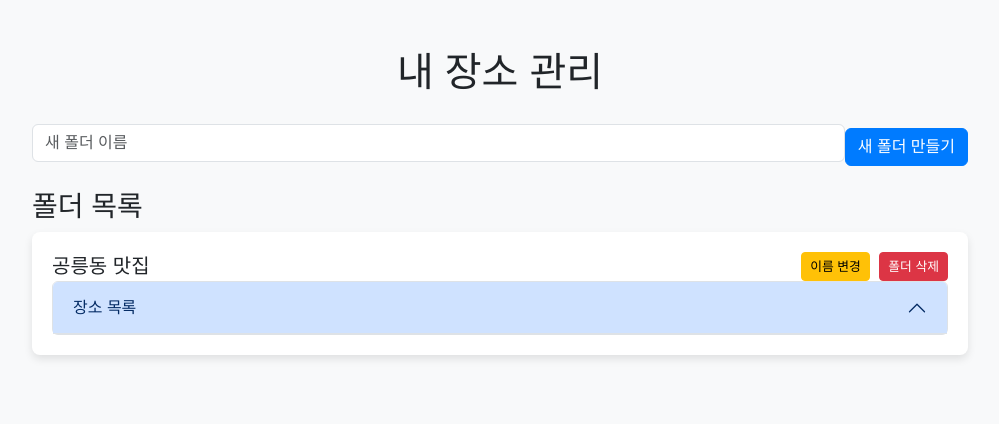
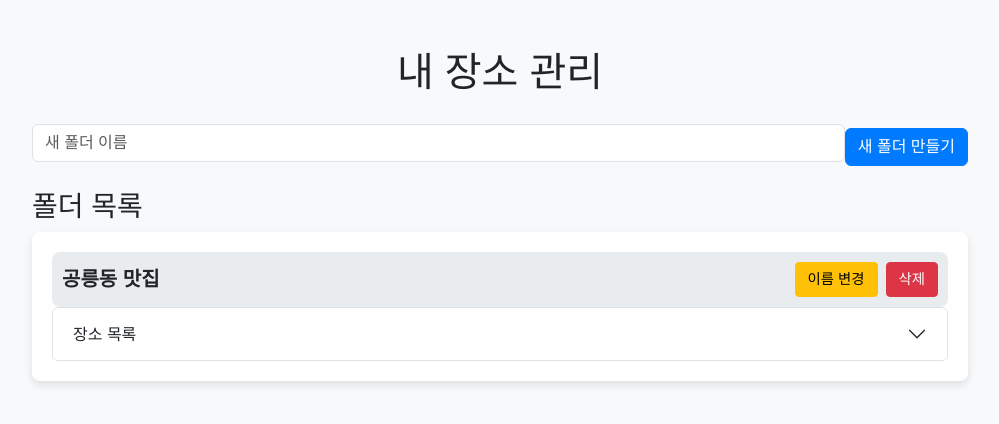
Before and after one commit to ghost-98/PersonalPlace, a Flask app: page /my_places in a window 1280 px wide. Shown: the part 56-480 px from the top of the page, without its empty margins (140-1139 px from the left). Run offline with Flask 3, Linux system fonts and the light colour scheme; a user stored in the database is signed in; data comes from the database, SQL or seed files in the repository; both versions use the stored data as it was after the commit.

Commit message:
feat:design my places management page and make confirm popup when delete folder or places

```diff
--- a/app/templates/main/my_places.html
+++ b/app/templates/main/my_places.html
@@ -31,12 +31,27 @@
             display: flex;
             justify-content: space-between;
             align-items: center;
+            padding: 10px;
+            background-color: #e9ecef;
+            border-radius: 8px;
+            cursor: pointer;
+            transition: background-color 0.3s ease;
+        }
+        .folder-header:hover {
+            background-color: #dee2e6;
         }
         .folder-header h5 {
+            font-size: 1.25rem;
+            font-weight: bold;
             margin: 0;
         }
+        .folder-actions {
+            display: flex;
+            gap: 8px;
+        }
         .folder-actions button {
-            margin-left: 5px;
+            padding: 6px 12px;
+            font-size: 0.9rem;
         }
         .accordion-button {
             font-size: 1rem;
@@ -49,9 +64,6 @@
             padding: 10px;
             max-height: 300px;
             overflow-y: auto;
-        }
-        .btn-warning, .btn-danger {
-            font-size: 0.8rem;
         }
         .folder-input-group {
             display: flex;
@@ -69,9 +81,6 @@
         .place-item button {
             margin-left: 10px;
         }
-        .delete-selected-btn {
-            margin-top: 20px;
-        }
     </style>
 </head>
 <body>
@@ -85,7 +94,6 @@
             <div class="collapse navbar-collapse" id="navbarNav">
                 <ul class="navbar-nav ms-auto">
                     {% if current_user.is_authenticated %}
-                        <!-- 사용자 이름과 인사 -->
                         <li class="nav-item">
                             <span class="nav-link">{{ current_user.username }}님 안녕하세요</span>
                         </li>
@@ -169,31 +177,31 @@
                         folderItem.classList.add('folder-item');
 
                         folderItem.innerHTML = `
-                            <div class="folder-header">
+                            <div class="folder-header" onclick="toggleAccordion(${folder.id})">
                                 <h5>${folder.name}</h5>
                                 <div class="folder-actions">
-                                    <button class="btn btn-warning btn-sm" onclick="renameFolder(${folder.id}, '${folder.name}')">이름 변경</button>
-                                    <button class="btn btn-danger btn-sm" onclick="deleteFolder(${folder.id})">폴더 삭제</button>
+                                    <button class="btn btn-warning btn-sm" onclick="renameFolder(${folder.id}, '${folder.name}')">
+                                        <i class="bi bi-pencil-square"></i> 이름 변경
+                                    </button>
+                                    <button class="btn btn-danger btn-sm" onclick="deleteFolder(${folder.id})">
+                                        <i class="bi bi-trash"></i> 삭제
+                                    </button>
                                 </div>
                             </div>
                             <div class="accordion" id="accordion-${folder.id}">
                                 <div class="accordion-item">
                                     <h2 class="accordion-header" id="heading-${folder.id}">
-                                        <button class="accordion-button" type="button" data-bs-toggle="collapse" data-bs-target="#collapse-${folder.id}" aria-expanded="true" aria-controls="collapse-${folder.id}">
+                                        <button class="accordion-button collapsed" type="button" data-bs-toggle="collapse" data-bs-target="#collapse-${folder.id}" aria-expanded="false" aria-controls="collapse-${folder.id}">
                                             장소 목록
                                         </button>
                                     </h2>
                                     <div id="collapse-${folder.id}" class="accordion-collapse collapse" aria-labelledby="heading-${folder.id}" data-bs-parent="#accordion-${folder.id}">
-                                        <div id="places-list-${folder.id}" class="accordion-body">
-                                            <!-- 장소 목록 -->
-                                        </div>
-                                        <!-- 선택된 장소 삭제 버튼 추가 -->
+                                        <div id="places-list-${folder.id}" class="accordion-body"></div>
                                         <button class="btn btn-danger btn-sm delete-selected-btn" onclick="deleteSelectedPlaces(${folder.id})">선택된 장소 삭제</button>
                                     </div>
                                 </div>
                             </div>
                         `;
-
                         folderList.appendChild(folderItem);
                         loadPlaces(folder.id);
                     });
@@ -234,6 +242,11 @@
             }
         }
 
+        function toggleAccordion(folderId) {
+            const accordionButton = document.querySelector(`#collapse-${folderId}`);
+            accordionButton.classList.toggle('show');
+        }
+
         // 장소 목록 가져오기
         function loadPlaces(folderId) {
             fetch(`/get_places/${folderId}`)
@@ -255,28 +268,18 @@
                 });
         }
 
-        // 장소 이름 클릭 시 해당 장소의 이미지와 설명 보기
-        function showPlaceDetails(placeId) {
-            fetch(`/get_place_info/${placeId}`)
-                .then(response => response.json())
-                .then(data => {
-                    alert(`장소: ${data.place_name}\n설명: ${data.place_desc}\n이미지: ${data.place_image}`);
-                });
-        }
-
+        // 장소 기록 추가 모달
         function showPlaceRecordModal(placeId) {
             const modal = new bootstrap.Modal(document.getElementById('placeRecordModal'));
             modal.show();
             window.currentPlaceId = placeId;
         }
 
-        // 장소에 정보 추가
+        // 장소 정보 추가
         function addPlaceInfo() {
-            // 모달 내의 이미지 파일과 설명을 가져옴
-            const placeImage = document.getElementById('place-image') ? document.getElementById('place-image').files[0] : null;
-            const placeDesc = document.getElementById('place-description') ? document.getElementById('place-description').value : '';
+            const placeImage = document.getElementById('place-image').files[0];
+            const placeDesc = document.getElementById('place-description').value;
 
-            // 요소가 존재하고 입력 값이 있는지 확인
             if (placeImage && placeDesc) {
                 const formData = new FormData();
                 formData.append('image', placeImage);
@@ -299,11 +302,13 @@
             }
         }
 
-
         // 폴더 삭제
         function deleteFolder(folderId) {
+            const confirmation = confirm("정말로 이 폴더를 삭제하시겠습니까?");
+            if (confirmation) {
                 fetch(`/remove_folder/${folderId}`, { method: 'DELETE' })
                     .then(() => loadFolders());
+            }
         }
 
         // 선택된 장소 삭제
@@ -312,14 +317,18 @@
             const placeIds = Array.from(checkboxes).map(checkbox => checkbox.getAttribute('data-place-id'));
 
             if (placeIds.length > 0) {
+                const confirmation = confirm("선택된 장소를 삭제하시겠습니까?");
+                if (confirmation) {
                     fetch(`/remove_places`, {
                         method: 'DELETE',
                         headers: { 'Content-Type': 'application/json' },
                         body: JSON.stringify({ place_ids: placeIds })
                     }).then(() => loadPlaces(folderId));
                 }
+            } else {
+                alert("삭제할 장소를 선택해주세요.");
             }
-
+        }
         // 페이지 로드 시 폴더 목록 로드
         window.onload = loadFolders;
     </script>
```
Also changed, not shown: app/app.db. Lines whose indentation alone changed are shown as unchanged.
